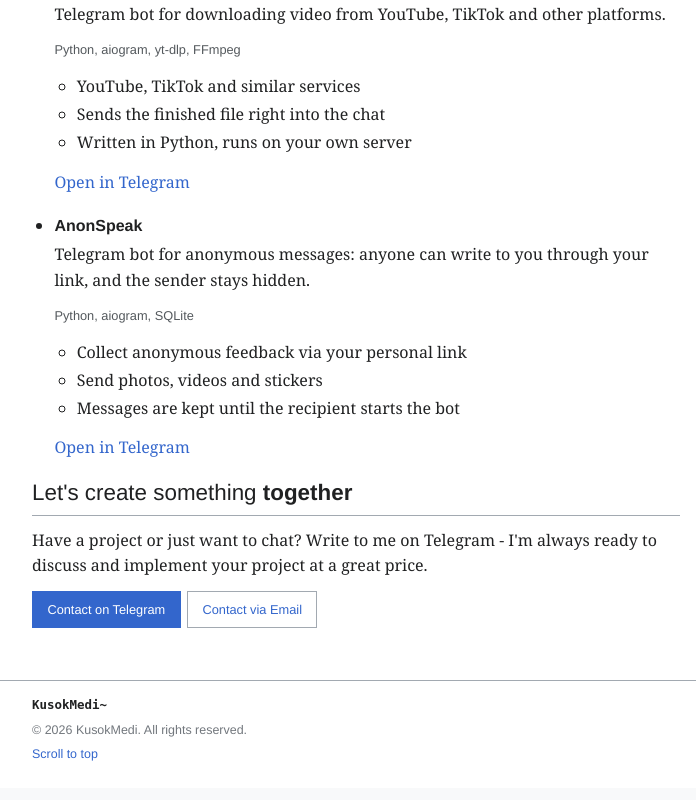
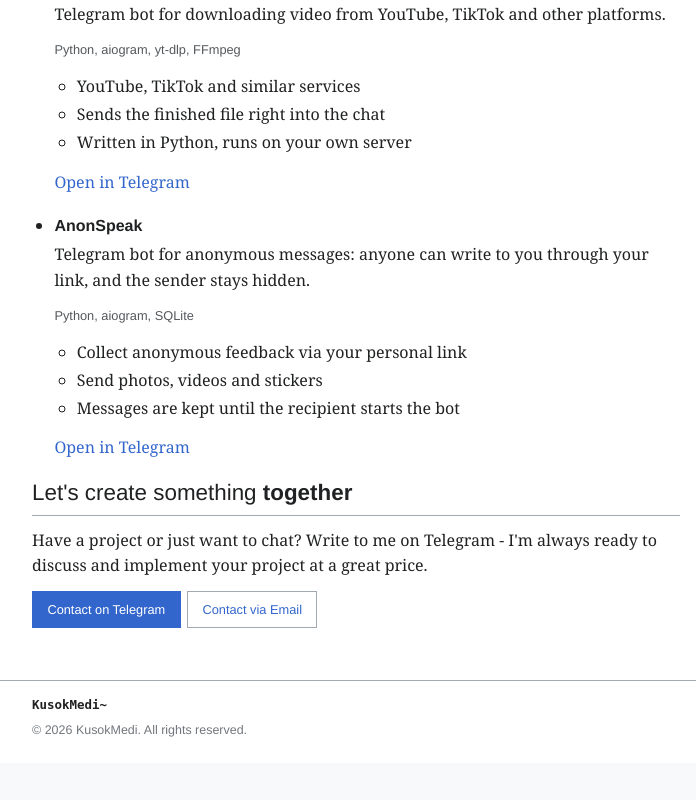
Before and after one commit to KusokMedi/Site-lol, a Next.js app: page /simple in a window 1280 px wide. Shown: the part 3372-4172 px from the top of the page, without its empty margins (148-844 px from the left). Built offline with nearby package versions, Linux system fonts and the light colour scheme; no server answers.

Commit message:
FINAL fix

```diff
--- a/app/simple.css
+++ b/app/simple.css
@@ -643,15 +643,15 @@
      крестик убирают, поэтому меню закрывается само и без скрипта. */
   .nav-burger {
     display: flex;
-    left: 1rem;
     position: absolute;
+    right: 1rem;
     /* Центр кнопки — по середине первой строки заголовка */
     top: 0.8rem;
   }
 
   /* Отступ h1 = бургер (1rem) + его ширина (2.75rem) + зазор */
   .masthead h1 {
-    padding-left: 4rem;
+    padding-right: 4rem;
   }
 
   .nav-close {
--- a/components/SimpleHome.tsx
+++ b/components/SimpleHome.tsx
@@ -293,9 +293,6 @@
           <p>
             © {year} {t("hero.name")}. {t("footer.rights")}
           </p>
-          <p>
-            <a href="#top">{t("aria.scrollToTop")}</a>
-          </p>
         </footer>
       </div>
 
```
Also changed, not shown: 2 other files (tests, documents, lock files or other folders).
